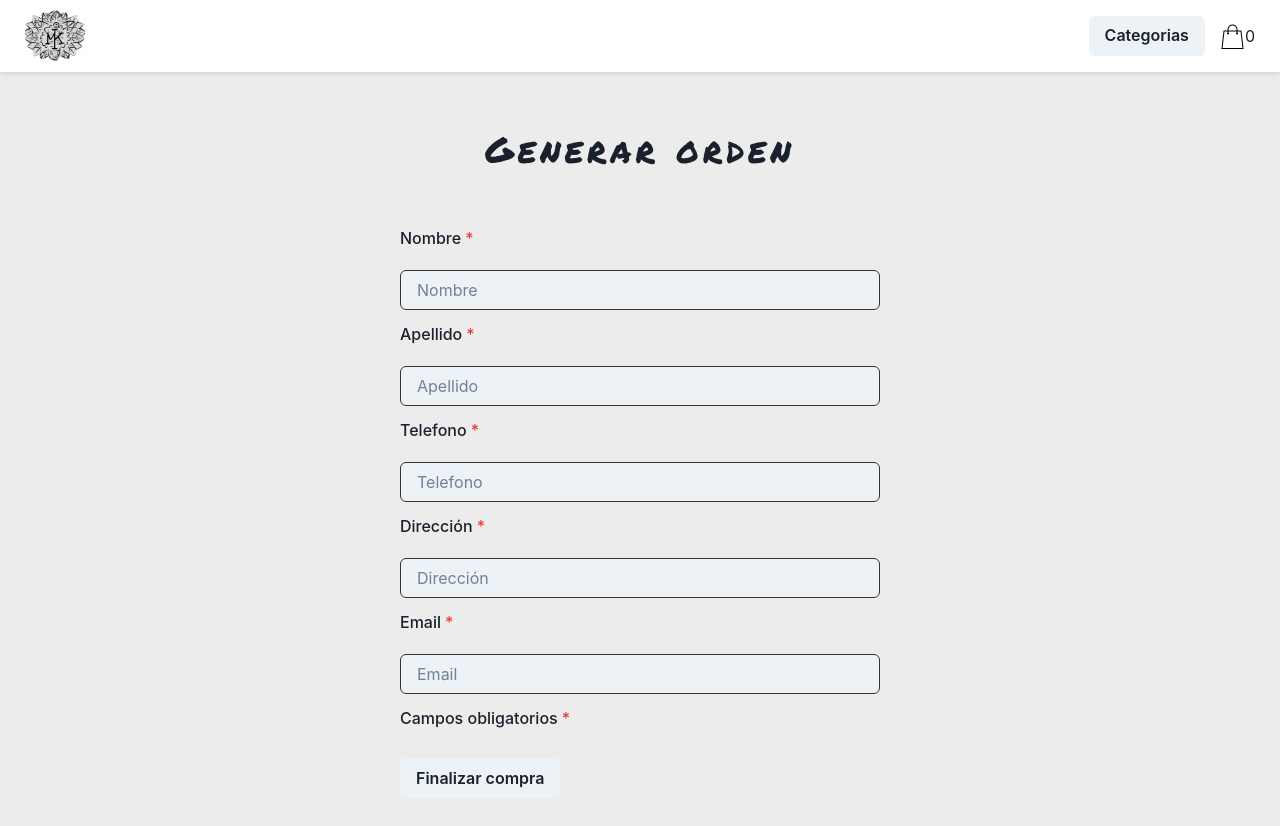
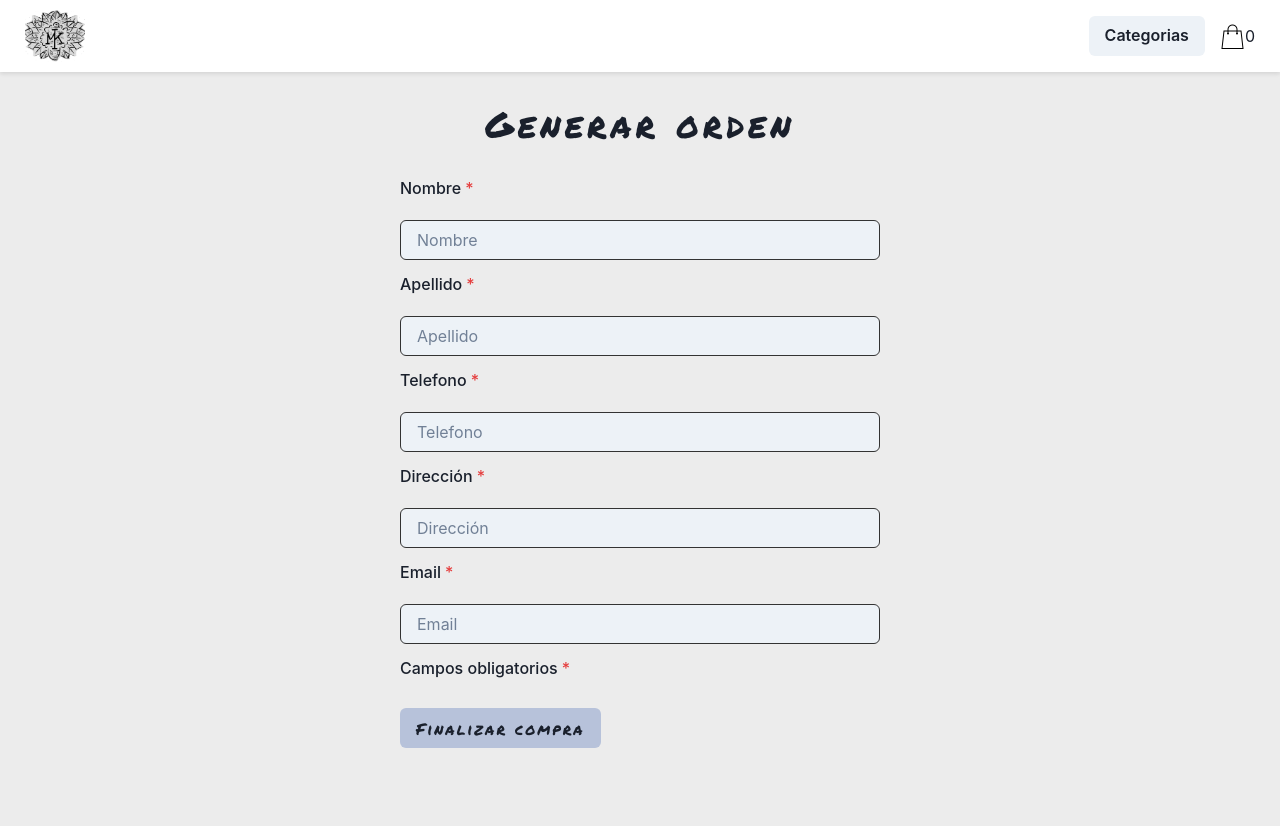
Before and after one commit to julianbattaglino/react-eccomerce, a React (Create React App) app: page /checkout in a window 1280 px wide. Shown: the top 826 px of the page. After the commit the page ends 800 px from the top, so only its background shows below. Built offline with nearby package versions, Linux system fonts and the light colour scheme.

Commit message:
update checkout styles

```diff
--- a/src/components/Checkout/Checkout.css
+++ b/src/components/Checkout/Checkout.css
@@ -1,8 +1,7 @@
 /* TOASTIFY */
-
 .toastify {
   font-family: 'Inter', sans-serif;
-  font-size: 18px;
+  font-size: 16px;
 }
 
 .form-container {
@@ -17,7 +16,7 @@
   font-family: 'Permanent Marker', cursive;
   font-size: 36px;
   letter-spacing: 4px;
-  padding: 50px 0;
+  padding: 25px 0;
   text-align: center;
 }
 
@@ -31,9 +30,14 @@
 
 .order-btn {
   margin-top: 20px;
+  font-family: 'Permanent Marker', cursive;
+  font-weight: 500 !important;
+  letter-spacing: 2px;
+  background-color: #B7C2DA !important;
+  color: #1a202c !important;
 }
 
-@media (max-width: 767px){
+@media (max-width: 767px) {
   .form-container {
     padding: 0 25px !important;
   }
```
